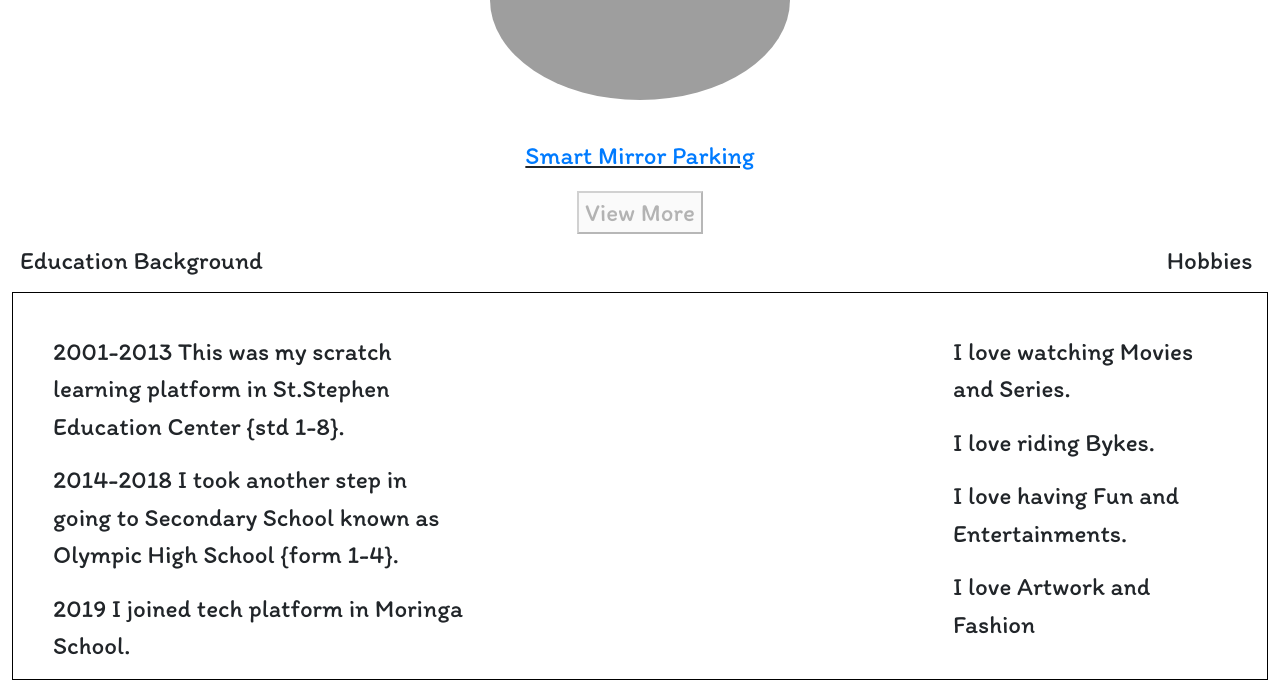
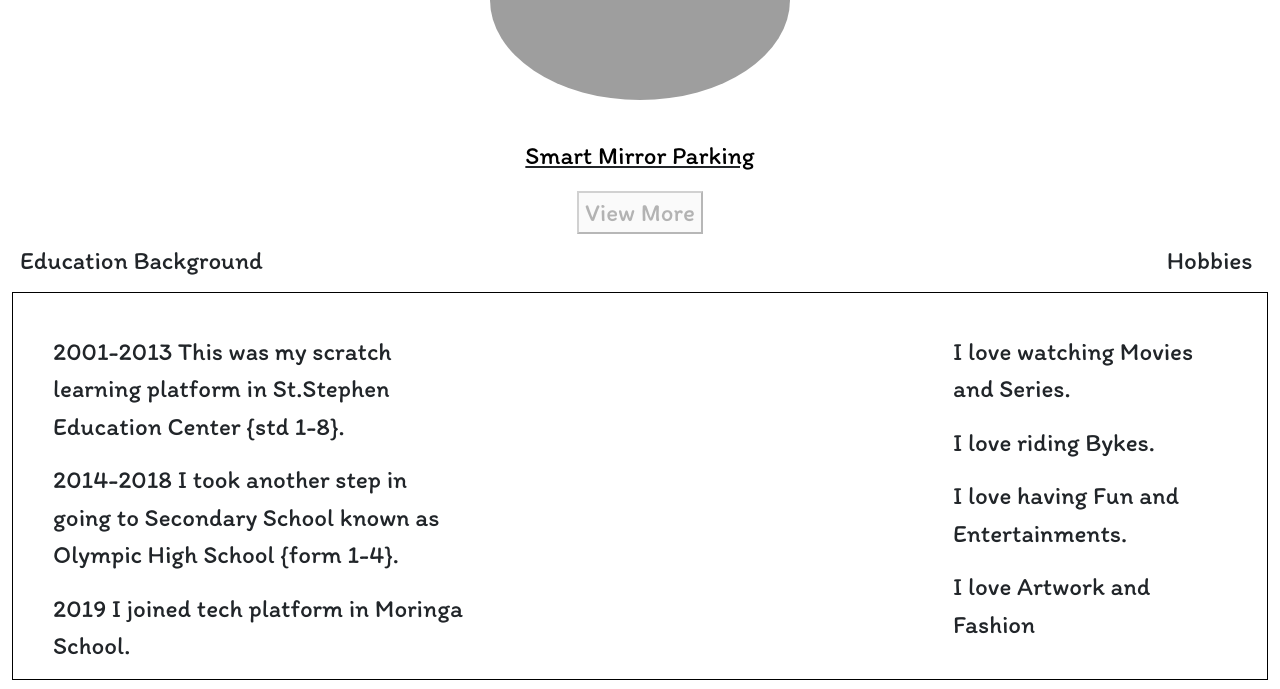
Before and after one commit to s-odhiambo/my-portfolio, a plain HTML site: page index.html in a window 1280 px wide. Shown: the part 868-1557 px from the top of the page. Drawn offline with nearby package versions, Linux system fonts and the light colour scheme; grey boxes are pictures that could not be loaded.

Commit message:
styled the id p

```diff
--- a/index.html
+++ b/index.html
@@ -64,7 +64,9 @@
  <p>MY RECENT PROJECTS</p>
  <img src="https://cdn.pixabay.com/photo/2015/08/18/01/54/car-893224_960_720.jpg" height="200" width="300"><br><br>
  <figcaption><a href="https://s-odhiambo.github.io/smart-mirror/">
+  <div id="p">
   <p>Smart Mirror Parking</p>
+</div>
   <button btn btn-primary btn-lg disabled >View More</button></a>
 </figcaption>
 
--- a/styles.css
+++ b/styles.css
@@ -83,3 +83,7 @@ span{
     font-family: 'Itim', cursive;
     font-size:25px;
 }
+
+#p{
+    color:black;
+}
```
